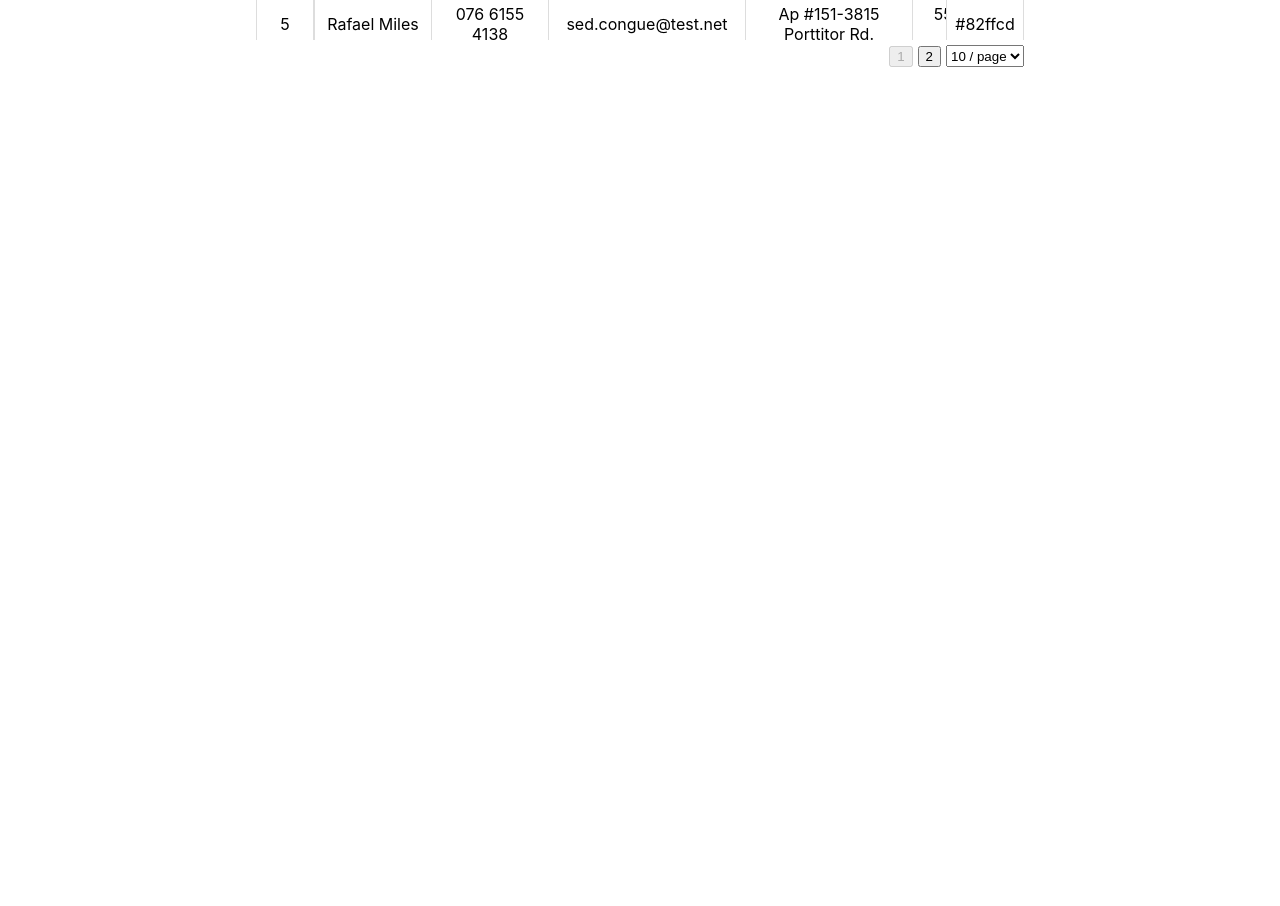
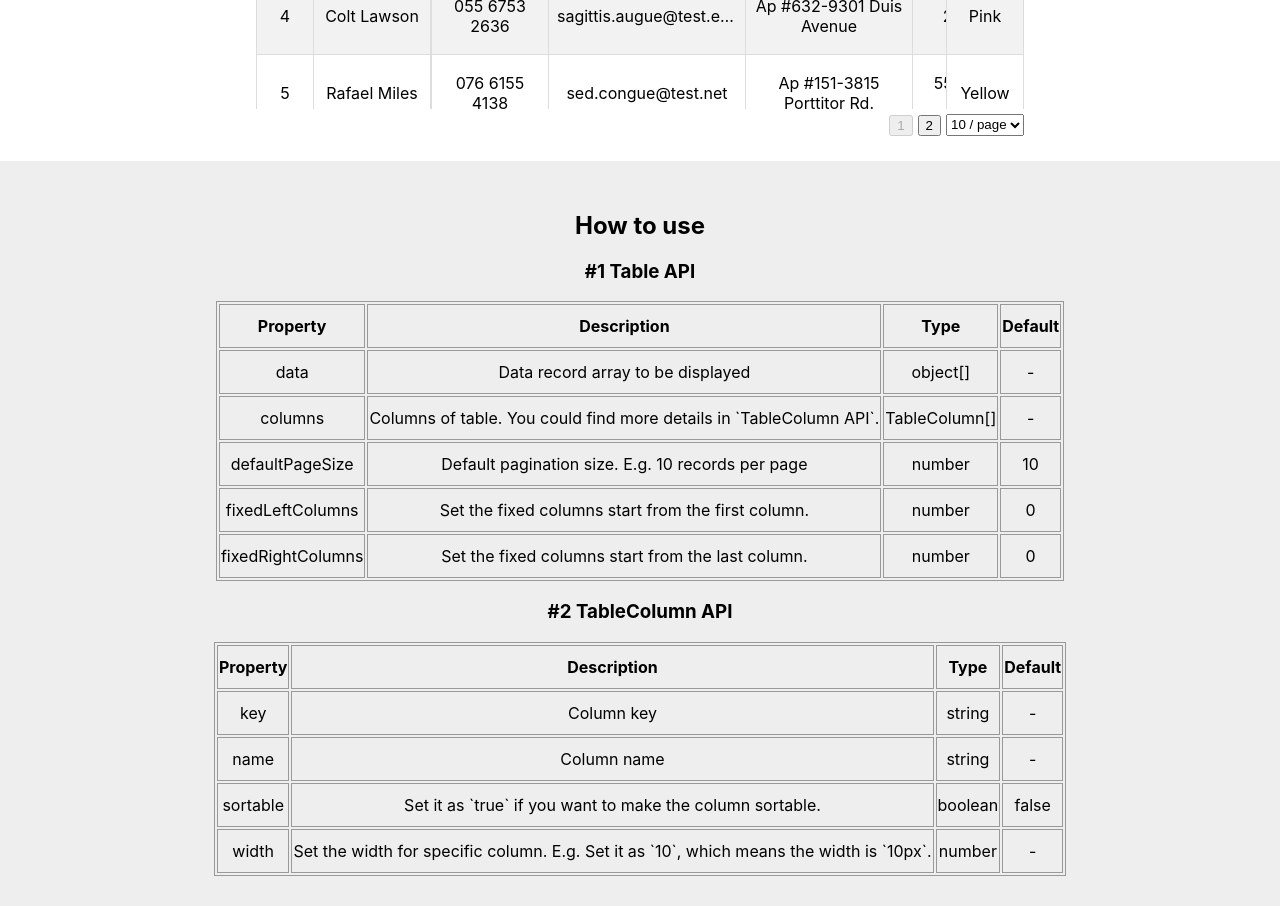
Before and after one commit to JohnnyMa/react-table-sample, a React (Create React App) app: page / in a window 1280 px wide. Shown: the part 360-1266 px from the top of the page. Before the commit the page ends 800 px from the top, so only its background shows below. Built offline with nearby package versions, Linux system fonts and the light colour scheme.

Commit message:
refine table sample & add API section

```diff
--- a/src/App.css
+++ b/src/App.css
@@ -6,3 +6,21 @@
   max-width: 60vw;
   margin: 0 auto;
 }
+
+.api-table-wrapper {
+  background-color: #eee;
+  padding: 30px;
+  margin-top: 20px;
+}
+
+.component-api-table {
+  border: 1px solid #999;
+  text-align: center;
+  margin: 0 auto;
+}
+
+.component-api-table th,
+.component-api-table td {
+  border: 1px solid #999;
+  height: 40px;
+}
--- a/src/App.tsx
+++ b/src/App.tsx
@@ -17,7 +17,7 @@ function App() {
       country: "United Kingdom",
       list: 13,
       text: "sapien molestie orci tincidunt adipiscing. Mauris molestie pharetra nibh. Aliquam",
-      color: "#3fa9e2",
+      color: "Gray",
     },
     {
       id: 2,
@@ -30,7 +30,7 @@ function App() {
       country: "Brazil",
       list: 19,
       text: "eget mollis lectus pede et risus. Quisque libero lacus, varius",
-      color: "#d33fa9",
+      color: "Red",
     },
     {
       id: 3,
@@ -43,7 +43,7 @@ function App() {
       country: "Spain",
       list: 1,
       text: "id risus quis diam luctus lobortis. Class aptent taciti sociosqu",
-      color: "#b2ffed",
+      color: "Blue",
     },
     {
       id: 4,
@@ -56,7 +56,7 @@ function App() {
       country: "Belgium",
       list: 19,
       text: "imperdiet dictum magna. Ut tincidunt orci quis lectus. Nullam suscipit,",
-      color: "#6e0ea5",
+      color: "Pink",
     },
     {
       id: 5,
@@ -69,7 +69,7 @@ function App() {
       country: "Chile",
       list: 3,
       text: "sit amet ante. Vivamus non lorem vitae odio sagittis semper.",
-      color: "#82ffcd",
+      color: "Yellow",
     },
     {
       id: 6,
@@ -82,7 +82,7 @@ function App() {
       country: "Costa Rica",
       list: 15,
       text: "urna. Nullam lobortis quam a felis ullamcorper viverra. Maecenas iaculis",
-      color: "#efbf73",
+      color: "White",
     },
     {
       id: 7,
@@ -95,7 +95,7 @@ function App() {
       country: "Philippines",
       list: 9,
       text: "varius et, euismod et, commodo at, libero. Morbi accumsan laoreet",
-      color: "#d4ffb2",
+      color: "Black",
     },
     {
       id: 8,
@@ -108,7 +108,7 @@ function App() {
       country: "Colombia",
       list: 9,
       text: "ac nulla. In tincidunt congue turpis. In condimentum. Donec at",
-      color: "#651ea8",
+      color: "Blue",
     },
     {
       id: 9,
@@ -121,7 +121,7 @@ function App() {
       country: "Germany",
       list: 11,
       text: "non sapien molestie orci tincidunt adipiscing. Mauris molestie pharetra nibh.",
-      color: "#e1e881",
+      color: "Pink",
     },
     {
       id: 10,
@@ -134,7 +134,7 @@ function App() {
       country: "Germany",
       list: 19,
       text: "lacus pede sagittis augue, eu tempor erat neque non quam.",
-      color: "#86ef8b",
+      color: "Gray",
     },
     {
       id: 11,
@@ -147,7 +147,7 @@ function App() {
       country: "Pakistan",
       list: 7,
       text: "eu erat semper rutrum. Fusce dolor quam, elementum at, egestas",
-      color: "#787ed3",
+      color: "White",
     },
     {
       id: 12,
@@ -160,7 +160,7 @@ function App() {
       country: "Brazil",
       list: 3,
       text: "Cras lorem lorem, luctus ut, pellentesque eget, dictum placerat, augue.",
-      color: "#d646ab",
+      color: "Lightgray",
     },
     {
       id: 13,
@@ -173,7 +173,7 @@ function App() {
       country: "Singapore",
       list: 19,
       text: "consectetuer euismod est arcu ac orci. Ut semper pretium neque.",
-      color: "#cdf42e",
+      color: "Lightblue",
     },
     {
       id: 14,
@@ -186,7 +186,7 @@ function App() {
       country: "Brazil",
       list: 3,
       text: "luctus vulputate, nisi sem semper erat, in consectetuer ipsum nunc",
-      color: "#09c63f",
+      color: "Lightgray",
     },
     {
       id: 15,
@@ -199,7 +199,7 @@ function App() {
       country: "Indonesia",
       list: 1,
       text: "eget, volutpat ornare, facilisis eget, ipsum. Donec sollicitudin adipiscing ligula.",
-      color: "#e8a0ca",
+      color: "Lightgray",
     },
   ];
 
@@ -212,20 +212,111 @@ function App() {
     { name: "PostalZip", key: "postalZip", sortable: false, width: 80 },
     { name: "Region", key: "region", sortable: true, width: 80 },
     { name: "Country", key: "country", sortable: true, width: 80 },
-    // { name: "Description", key: "text", sortable: true,, width: 20 },
-    { name: "Color", key: "color", sortable: false, width: 60 },
+    { name: "Color", key: "color", sortable: true, width: 60 },
   ];
 
   return (
     <div className="App">
+      <h2>Tiny Table Component Sample</h2>
       <div className="sample-wrapper">
         <Table
           data={users}
           columns={columns}
           defaultPageSize={10}
-          fixedLeftColumns={1}
+          fixedLeftColumns={2}
           fixedRightColumns={1}
         />
+      </div>
+
+      <div className="api-table-wrapper">
+        <h2>How to use</h2>
+        <h3>#1 Table API</h3>
+        <table className="component-api-table">
+          <thead>
+            <tr>
+              <th>Property</th>
+              <th>Description</th>
+              <th>Type</th>
+              <th>Default</th>
+            </tr>
+          </thead>
+          <tbody>
+            <tr>
+              <td>data</td>
+              <td>Data record array to be displayed</td>
+              <td>object[]</td>
+              <td>-</td>
+            </tr>
+            <tr>
+              <td>columns</td>
+              <td>
+                Columns of table. You could find more details in `TableColumn
+                API`.
+              </td>
+              <td>TableColumn[]</td>
+              <td>-</td>
+            </tr>
+            <tr>
+              <td>defaultPageSize</td>
+              <td>Default pagination size. E.g. 10 records per page</td>
+              <td>number</td>
+              <td>10</td>
+            </tr>
+            <tr>
+              <td>fixedLeftColumns</td>
+              <td>Set the fixed columns start from the first column.</td>
+              <td>number</td>
+              <td>0</td>
+            </tr>
+            <tr>
+              <td>fixedRightColumns</td>
+              <td>Set the fixed columns start from the last column.</td>
+              <td>number</td>
+              <td>0</td>
+            </tr>
+          </tbody>
+        </table>
+
+        <h3>#2 TableColumn API</h3>
+        <table className="component-api-table">
+          <thead>
+            <tr>
+              <th>Property</th>
+              <th>Description</th>
+              <th>Type</th>
+              <th>Default</th>
+            </tr>
+          </thead>
+          <tbody>
+            <tr>
+              <td>key</td>
+              <td>Column key</td>
+              <td>string</td>
+              <td>-</td>
+            </tr>
+            <tr>
+              <td>name</td>
+              <td>Column name</td>
+              <td>string</td>
+              <td>-</td>
+            </tr>
+            <tr>
+              <td>sortable</td>
+              <td>Set it as `true` if you want to make the column sortable.</td>
+              <td>boolean</td>
+              <td>false</td>
+            </tr>
+            <tr>
+              <td>width</td>
+              <td>
+                Set the width for specific column. E.g. Set it as `10`, which
+                means the width is `10px`.
+              </td>
+              <td>number</td>
+              <td>-</td>
+            </tr>
+          </tbody>
+        </table>
       </div>
     </div>
   );
```
